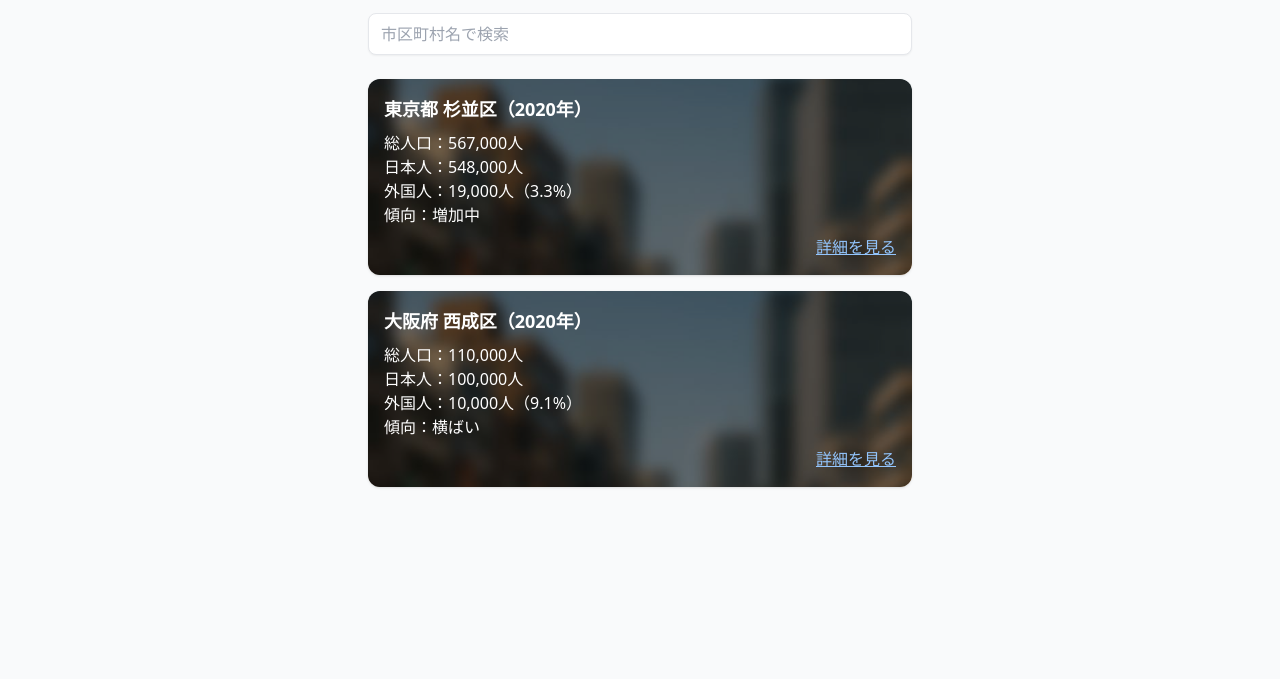
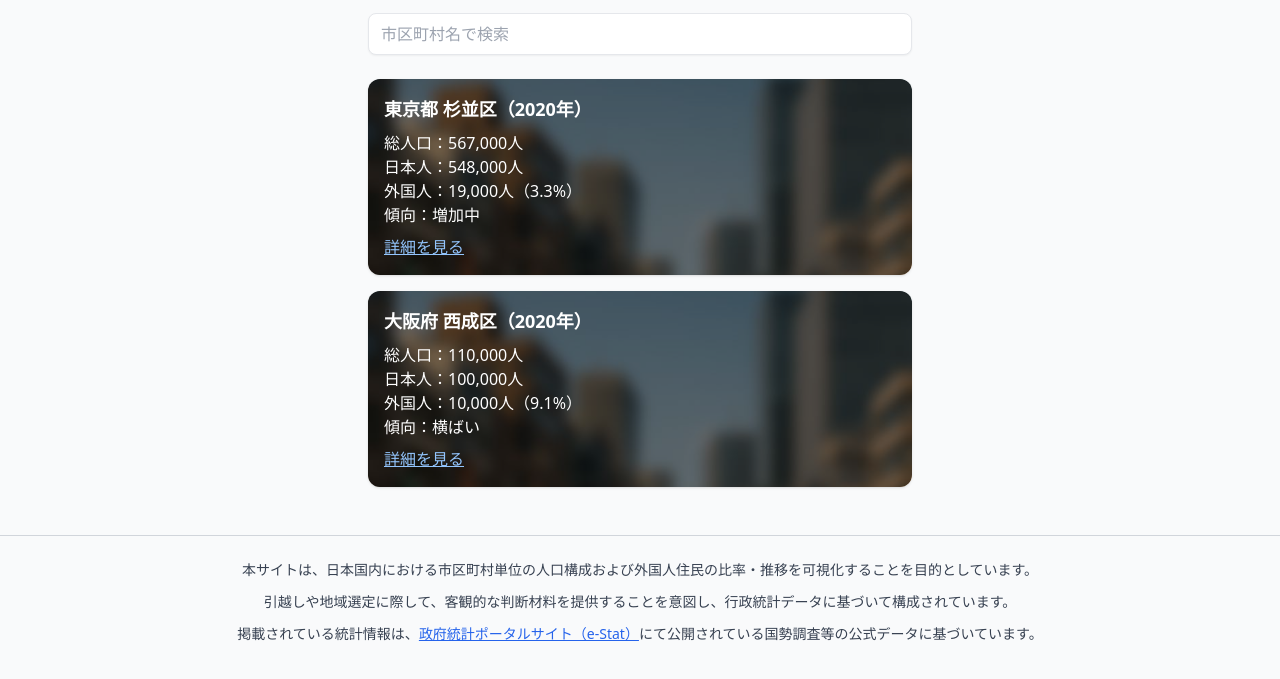
Before and after one commit to max-766/popmap, a plain HTML site: page index.html in a window 1280 px wide. Shown: the part 59-738 px from the top of the page. Drawn offline with nearby package versions, Linux system fonts and the light colour scheme.

Commit message:
TOPページに出展を追加

```diff
--- a/app.js
+++ b/app.js
@@ -37,11 +37,7 @@ function render(filtered) {
         <p>総人口：${item.total.toLocaleString()}人</p>
         <p>日本人：${item.japanese.toLocaleString()}人</p>
         <p>外国人：${item.foreign.toLocaleString()}人（${item.rate}%）</p>
-        <p>傾向：${item.trend}</p>
-        <div class="text-right mt-2">
-        <a href="details.html?city=${encodeURIComponent(item.name)}" class="text-blue-300 underline block mt-2">詳細を見る</a>
-        </div>
-        </div>
+        <p>傾向：${item.trend}</p><a href="details.html?city=${encodeURIComponent(item.name)}" class="text-blue-300 underline block mt-2">詳細を見る</a></div>
     `;
     results.appendChild(div);
   });
--- a/index.html
+++ b/index.html
@@ -29,7 +29,15 @@
       class="w-full px-3 py-2 border rounded-lg mb-6 shadow-sm focus:outline-none focus:ring focus:border-blue-300"
     />
     <div id="results" class="space-y-4"></div>
-  </div>
-  <script src="app.js"></script>
+
+    </div>
+    <hr class="my-6 border-gray-300" />
+    <div class="text-sm text-gray-700 text-center space-y-3 px-4 pb-8">
+      <p>本サイトは、日本国内における市区町村単位の人口構成および外国人住民の比率・推移を可視化することを目的としています。</p>
+      <p>引越しや地域選定に際して、客観的な判断材料を提供することを意図し、行政統計データに基づいて構成されています。</p>
+      <p>掲載されている統計情報は、<a href="https://www.e-stat.go.jp/" target="_blank" class="text-blue-600 underline">政府統計ポータルサイト（e-Stat）</a>にて公開されている国勢調査等の公式データに基づいています。</p>
+    </div>
+    <script src="app.js"></script>
+
 </body>
 </html>
```
